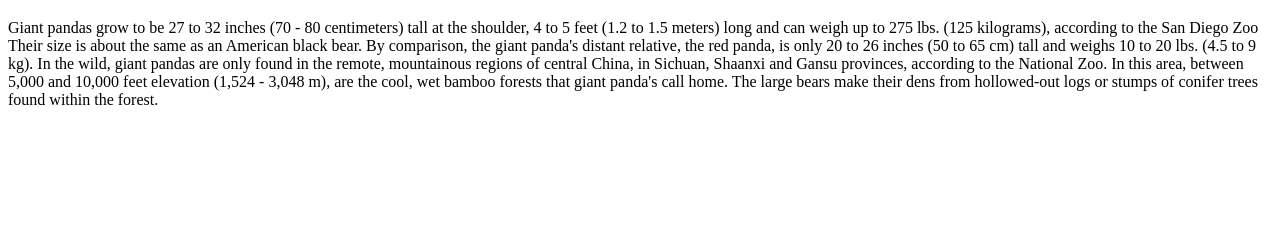
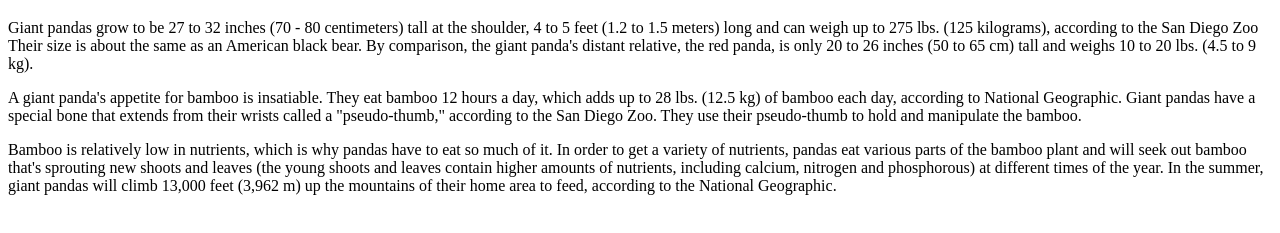
Before and after one commit to JorisBomert/Panda, a plain HTML site: page index.html in a window 1280 px wide. Shown: the part 61-294 px from the top of the page. Drawn offline with Linux system fonts and the light colour scheme.

Commit message:
added more parahraphs

```diff
--- a/index.html
+++ b/index.html
@@ -10,7 +10,11 @@
 	<p>
 		Giant pandas grow to be 27 to 32 inches (70 - 80 centimeters) tall at the shoulder, 4 to 5 feet (1.2 to 1.5 meters) long and can weigh up to 275 lbs. (125 kilograms), according to the San Diego Zoo Their size is about the same as an American black bear. By comparison, the giant panda's distant relative, the red panda, is only 20 to 26 inches (50 to 65 cm) tall and weighs 10 to 20 lbs. (4.5 to 9 kg).
 
-		In the wild, giant pandas are only found in the remote, mountainous regions of central China, in Sichuan, Shaanxi and Gansu provinces, according to the National Zoo. In this area, between 5,000 and 10,000 feet elevation (1,524 - 3,048 m), are the cool, wet bamboo forests that giant panda's call home. The large bears make their dens from hollowed-out logs or stumps of conifer trees found within the forest.
+	<p>
+		A giant panda's appetite for bamboo is insatiable. They eat bamboo 12 hours a day, which adds up to 28 lbs. (12.5 kg) of bamboo each day, according to National Geographic. Giant pandas have a special bone that extends from their wrists called a "pseudo-thumb," according to the San Diego Zoo. They use their pseudo-thumb to hold and manipulate the bamboo.
+	</p>
+	<p>
+		Bamboo is relatively low in nutrients, which is why pandas have to eat so much of it. In order to get a variety of nutrients, pandas eat various parts of the bamboo plant and will seek out bamboo that's sprouting new shoots and leaves (the young shoots and leaves contain higher amounts of nutrients, including calcium, nitrogen and phosphorous) at different times of the year. In the summer, giant pandas will climb 13,000 feet (3,962 m) up the mountains of their home area to feed, according to the National Geographic.
 	</p>
 
 </body>
```
